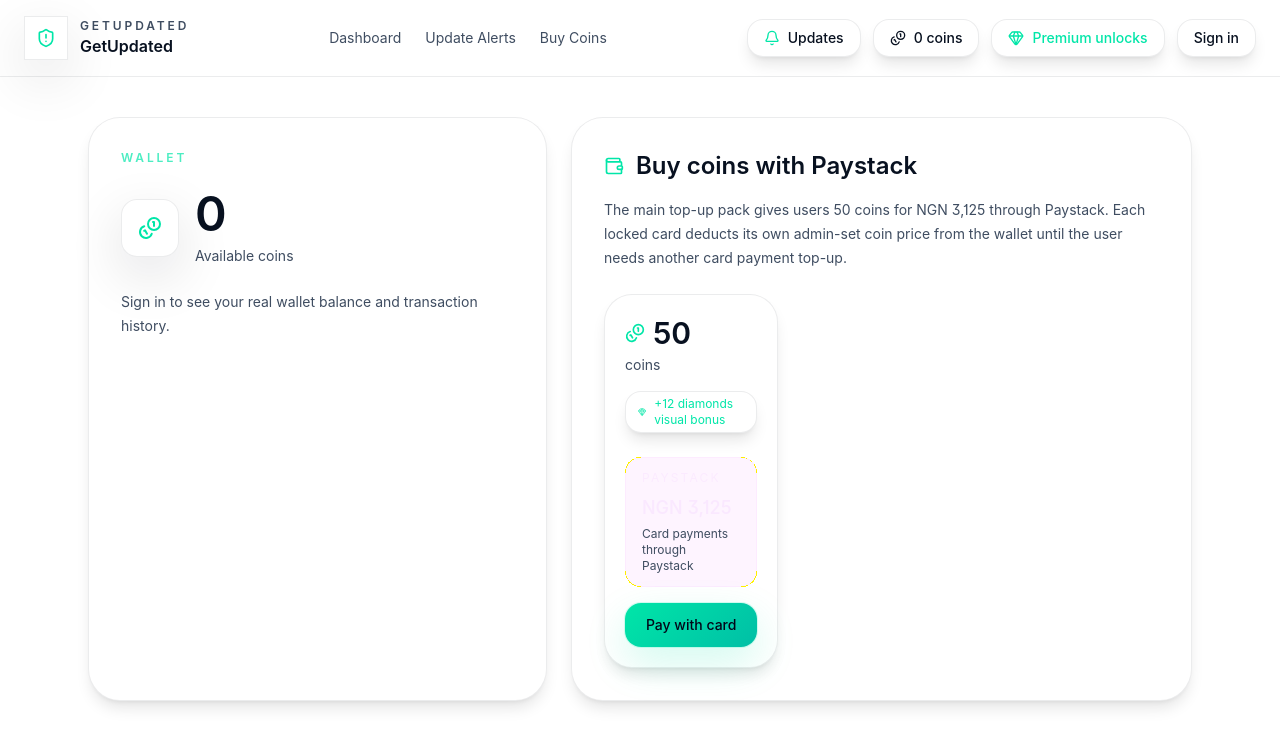
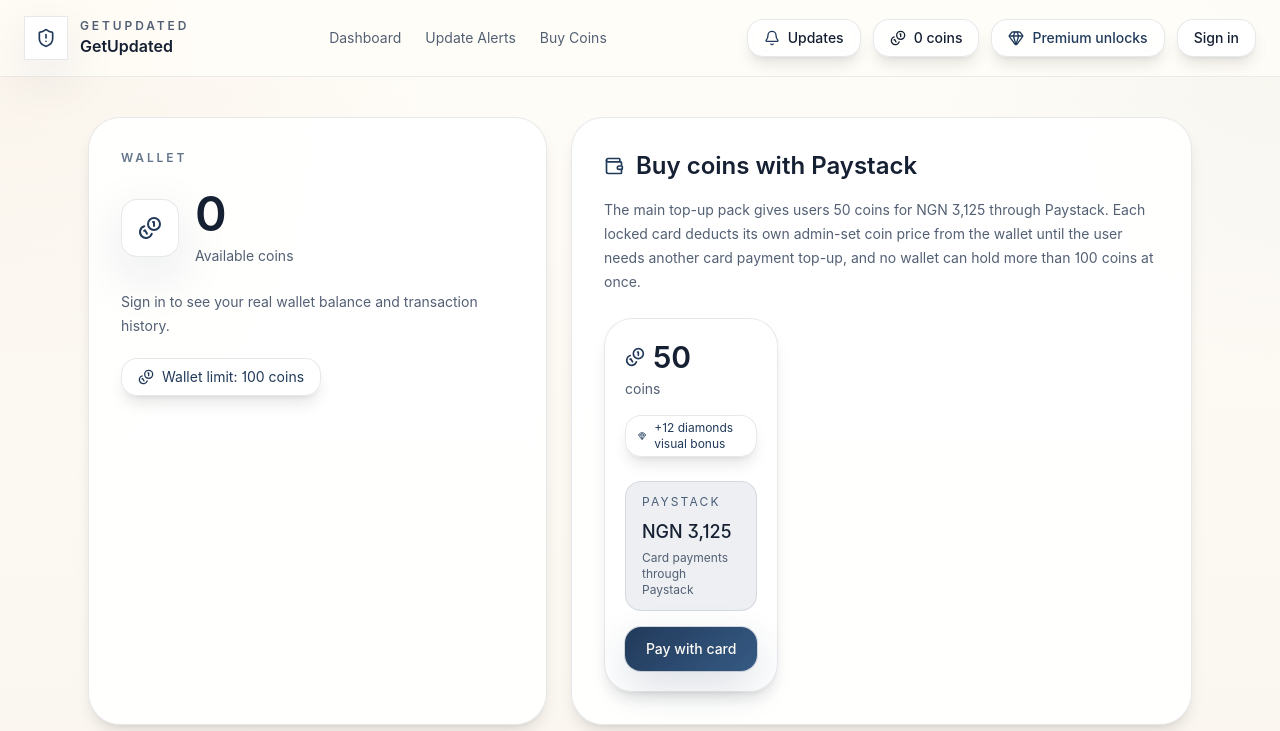
Before and after one commit to sigridka98-crypto/Vant, a Next.js app: page /wallet in a window 1280 px wide. Shown: the top 731 px of the page. Built offline with nearby package versions, Linux system fonts and the light colour scheme; no server answers; the database is empty.

Commit message:
Add wallet coin cap and refresh app theme

```diff
--- a/src/app/api/paystack/initialize/route.ts
+++ b/src/app/api/paystack/initialize/route.ts
@@ -2,12 +2,14 @@
 
 import { getAuthContext } from "@/lib/auth";
 import { isPaystackConfigured } from "@/lib/env";
+import { MAX_WALLET_COINS } from "@/lib/payments-config";
 import {
   createPaystackReference,
   getBundleById,
   initializePaystackTransaction
 } from "@/lib/paystack";
 import { createPendingPayment } from "@/lib/supabase/live-access";
+import { createSupabaseServiceClient } from "@/lib/supabase/server";
 
 type InitializeRequestBody =
   { flow: "wallet"; bundleId: string };
@@ -48,6 +50,24 @@
       if (!bundle) {
         return NextResponse.json(
           { ok: false, message: "Unknown coin bundle selected." },
+          { status: 400 }
+        );
+      }
+
+      const serviceSupabase = createSupabaseServiceClient();
+      const { data: wallet } = await serviceSupabase
+        .from("wallets")
+        .select("credit_balance")
+        .eq("user_id", auth.user.id)
+        .maybeSingle();
+      const currentBalance = wallet?.credit_balance ?? 0;
+
+      if (currentBalance + bundle.coins > MAX_WALLET_COINS) {
+        return NextResponse.json(
+          {
+            ok: false,
+            message: `You can only hold up to ${MAX_WALLET_COINS} coins at a time. Spend some coins before topping up again.`
+          },
           { status: 400 }
         );
       }
--- a/src/app/globals.css
+++ b/src/app/globals.css
@@ -2,26 +2,28 @@
 @import "tailwindcss";
 
 :root {
-  --color-primary: #00e6a8;
-  --color-primary-dark: #00bfa6;
-  --color-bg-primary: #ffffff;
-  --color-bg-secondary: #ffffff;
+  --color-primary: #213a5a;
+  --color-primary-dark: #365a84;
+  --color-bg-primary: #fffdf8;
+  --color-bg-secondary: #f8f2e8;
   --color-bg-soft: #ffffff;
-  --color-text-main: #081120;
-  --color-text-secondary: #3f4d61;
-  --color-text-muted: #657285;
-  --color-border-soft: rgba(8, 17, 32, 0.08);
+  --color-text-main: #162033;
+  --color-text-secondary: #536074;
+  --color-text-muted: #7b8698;
+  --color-border-soft: rgba(22, 32, 51, 0.1);
   --background: var(--color-bg-primary);
   --foreground: var(--color-text-main);
 }
 
 html[data-theme="dark"] {
-  --color-bg-primary: #020617;
-  --color-bg-secondary: #0b1220;
-  --color-bg-soft: #111827;
+  --color-primary: #c48a57;
+  --color-primary-dark: #8da88d;
+  --color-bg-primary: #09111f;
+  --color-bg-secondary: #111b2d;
+  --color-bg-soft: #131f34;
   --color-text-main: #ffffff;
-  --color-text-secondary: #9ca3af;
-  --color-text-muted: #6b7280;
+  --color-text-secondary: #b6c1d1;
+  --color-text-muted: #7f8ba0;
   --color-border-soft: rgba(255, 255, 255, 0.08);
 }
 
@@ -47,16 +49,19 @@
 
 body {
   min-height: 100vh;
-  background: #ffffff;
+  background:
+    radial-gradient(circle at top left, rgba(196, 138, 87, 0.08), transparent 24%),
+    radial-gradient(circle at top right, rgba(141, 168, 141, 0.08), transparent 20%),
+    linear-gradient(180deg, #fffdf8 0%, #fbf7f1 48%, #f5efe5 100%);
   color: var(--foreground);
   font-feature-settings: "ss01" on, "cv01" on;
 }
 
 html[data-theme="dark"] body {
   background:
-    radial-gradient(circle at top left, rgba(0, 230, 168, 0.1), transparent 24%),
-    radial-gradient(circle at top right, rgba(0, 191, 166, 0.08), transparent 22%),
-    linear-gradient(180deg, #020617 0%, #07101d 35%, #0b1220 100%);
+    radial-gradient(circle at top left, rgba(196, 138, 87, 0.12), transparent 24%),
+    radial-gradient(circle at top right, rgba(141, 168, 141, 0.09), transparent 22%),
+    linear-gradient(180deg, #09111f 0%, #0d1627 35%, #111b2d 100%);
 }
 
 a {
@@ -78,7 +83,7 @@
 
 @layer base {
   ::selection {
-    background: rgba(0, 230, 168, 0.24);
+    background: rgba(196, 138, 87, 0.22);
     color: var(--color-text-main);
   }
 
@@ -86,10 +91,10 @@
   textarea:focus,
   select:focus {
     outline: none;
-    border-color: rgba(0, 230, 168, 0.55);
+    border-color: rgba(54, 90, 132, 0.38);
     box-shadow:
-      0 0 0 1px rgba(0, 230, 168, 0.34),
-      0 0 0 6px rgba(0, 230, 168, 0.08);
+      0 0 0 1px rgba(54, 90, 132, 0.26),
+      0 0 0 6px rgba(196, 138, 87, 0.08);
   }
 }
 
@@ -97,7 +102,7 @@
   .vant-card {
     @apply rounded-2xl border shadow-lg backdrop-blur;
     border-color: var(--color-border-soft);
-    background: var(--color-bg-soft);
+    background: color-mix(in srgb, var(--color-bg-soft) 92%, transparent);
   }
 
   .vant-card-hover {
@@ -107,31 +112,39 @@
   .vant-card-hover:hover {
     filter: brightness(1.03);
     box-shadow:
-      0 18px 40px rgba(2, 6, 23, 0.12),
-      0 0 0 1px rgba(0, 230, 168, 0.1);
+      0 20px 44px rgba(22, 32, 51, 0.1),
+      0 0 0 1px rgba(33, 58, 90, 0.08);
   }
 
   .vant-glass {
     @apply border backdrop-blur;
     border-color: var(--color-border-soft);
     background: var(--color-bg-soft);
-    box-shadow: 0 18px 55px rgba(2, 6, 23, 0.12);
+    box-shadow: 0 18px 55px rgba(22, 32, 51, 0.1);
   }
 
   .vant-btn {
-    @apply inline-flex items-center justify-center rounded-2xl px-5 py-3 font-medium text-slate-950 shadow-lg transition duration-200;
+    @apply inline-flex items-center justify-center rounded-2xl px-5 py-3 font-medium shadow-lg transition duration-200;
     background: linear-gradient(135deg, var(--color-primary) 0%, var(--color-primary-dark) 100%);
     box-shadow:
-      0 0 0 1px rgba(0, 230, 168, 0.16),
-      0 16px 40px rgba(0, 230, 168, 0.18);
+      0 0 0 1px rgba(33, 58, 90, 0.18),
+      0 16px 40px rgba(33, 58, 90, 0.16);
+    color: #fefcf8;
   }
 
   .vant-btn:hover {
     filter: brightness(1.05);
     box-shadow:
-      0 0 0 1px rgba(0, 230, 168, 0.24),
-      0 20px 44px rgba(0, 230, 168, 0.24),
-      0 0 24px rgba(0, 230, 168, 0.18);
+      0 0 0 1px rgba(33, 58, 90, 0.24),
+      0 20px 44px rgba(33, 58, 90, 0.2),
+      0 0 24px rgba(196, 138, 87, 0.12);
+  }
+
+  .vant-btn:disabled {
+    cursor: not-allowed;
+    opacity: 0.6;
+    filter: none;
+    box-shadow: none;
   }
 
   .vant-btn-secondary {
@@ -144,8 +157,8 @@
   .vant-btn-secondary:hover {
     filter: brightness(1.06);
     box-shadow:
-      0 16px 34px rgba(2, 6, 23, 0.3),
-      0 0 20px rgba(0, 230, 168, 0.08);
+      0 16px 34px rgba(22, 32, 51, 0.14),
+      0 0 20px rgba(196, 138, 87, 0.06);
   }
 
   .vant-input {
@@ -161,8 +174,8 @@
 }
 
 html[data-theme="light"] .site-shell-header {
-  background: #ffffff;
-  border-color: rgba(8, 17, 32, 0.08);
+  background: rgba(255, 253, 248, 0.88);
+  border-color: rgba(22, 32, 51, 0.08);
 }
 
 html[data-theme="light"] .dashboard-shell,
@@ -170,7 +183,7 @@
 html[data-theme="light"] .dashboard-sidebar,
 html[data-theme="light"] .dashboard-empty,
 html[data-theme="light"] .dashboard-alert-hero {
-  background: #ffffff !important;
+  background: #fffdf8 !important;
 }
 
 html[data-theme="light"] .dashboard-shell,
@@ -178,13 +191,15 @@
 html[data-theme="light"] .dashboard-main,
 html[data-theme="light"] .dashboard-empty,
 html[data-theme="light"] .dashboard-alert-hero {
-  border-color: rgba(8, 17, 32, 0.08) !important;
-  box-shadow: 0 18px 55px rgba(2, 6, 23, 0.08) !important;
+  border-color: rgba(22, 32, 51, 0.08) !important;
+  box-shadow: 0 18px 55px rgba(22, 32, 51, 0.08) !important;
 }
 
 html[data-theme="light"] .dashboard-sidebar,
 html[data-theme="light"] .dashboard-main {
-  background-image: none !important;
+  background-image:
+    radial-gradient(circle at top right, rgba(196, 138, 87, 0.08), transparent 18%),
+    linear-gradient(180deg, #fffdf8 0%, #fbf7f1 100%) !important;
 }
 
 html[data-theme="light"] .dashboard-shell .text-white,
--- a/src/app/wallet/page.tsx
+++ b/src/app/wallet/page.tsx
@@ -3,10 +3,16 @@
 import { resetLocalDemoState } from "@/app/local/actions";
 import { PaystackCheckoutButton } from "@/components/payments/paystack-checkout-button";
 import { getAuthContext } from "@/lib/auth";
+import { MAX_WALLET_COINS } from "@/lib/payments-config";
 import { getWalletPageData } from "@/lib/supabase/queries";
 
 export default async function WalletPage() {
   const [{ user }, walletSummary] = await Promise.all([getAuthContext(), getWalletPageData()]);
+  const primaryBundle = walletSummary.bundles[0];
+  const walletCapReached = walletSummary.balance >= MAX_WALLET_COINS;
+  const canBuyPrimaryBundle = primaryBundle
+    ? walletSummary.balance + primaryBundle.coins <= MAX_WALLET_COINS
+    : false;
 
   return (
     <main className="mx-auto flex w-full max-w-6xl flex-col gap-8 px-6 py-10">
@@ -24,11 +30,15 @@
           </div>
           <p className="mt-6 max-w-md text-sm leading-6 text-text-secondary">
             {walletSummary.isConfigured
-                ? user
+              ? user
                 ? "Your wallet is now reading from Supabase, and users can top up coins through Paystack card payments."
                 : "Sign in to see your real wallet balance and transaction history."
               : "Connect Supabase to activate live wallet balances and transaction history."}
           </p>
+          <div className="vant-card mt-5 inline-flex items-center gap-2 rounded-2xl px-4 py-2 text-sm text-primary">
+            <Coins className="h-4 w-4" />
+            Wallet limit: {MAX_WALLET_COINS} coins
+          </div>
           {!walletSummary.isConfigured ? (
             <div className="vant-card mt-5 inline-flex items-center gap-2 rounded-2xl px-4 py-2 text-sm text-primary">
               <DatabaseZap className="h-4 w-4" />
@@ -43,14 +53,11 @@
             <h1 className="text-2xl font-semibold text-text-main">Buy coins with Paystack</h1>
           </div>
           <p className="mt-4 max-w-2xl text-sm leading-6 text-text-secondary">
-            The main top-up pack gives users 50 coins for NGN 3,125 through Paystack. Each locked card deducts its own admin-set coin price from the wallet until the user needs another card payment top-up.
+            The main top-up pack gives users 50 coins for NGN 3,125 through Paystack. Each locked card deducts its own admin-set coin price from the wallet until the user needs another card payment top-up, and no wallet can hold more than {MAX_WALLET_COINS} coins at once.
           </p>
           <div className="mt-6 grid gap-4 md:grid-cols-3">
             {walletSummary.bundles.map((bundle) => (
-              <article
-                key={bundle.id}
-                className="vant-card vant-card-hover rounded-[28px] p-5"
-              >
+              <article key={bundle.id} className="vant-card vant-card-hover rounded-[28px] p-5">
                 <div className="flex items-center gap-2">
                   <Coins className="h-5 w-5 text-primary" />
                   <p className="text-3xl font-semibold text-text-main">{bundle.coins}</p>
@@ -60,17 +67,26 @@
                   <Gem className="h-3.5 w-3.5" />+{bundle.diamondsBonus ?? 0} diamonds visual bonus
                 </div>
                 <div className="mt-6 space-y-4">
-                  <div className="rounded-2xl border border-fuchsia-300/12 bg-fuchsia-400/8 px-4 py-3">
-                    <p className="text-xs uppercase tracking-[0.18em] text-fuchsia-100/80">Paystack</p>
-                    <p className="mt-2 text-lg font-medium text-fuchsia-100">{bundle.paystackPriceLabel}</p>
+                  <div className="rounded-2xl border border-primary/12 bg-primary/8 px-4 py-3">
+                    <p className="text-xs uppercase tracking-[0.18em] text-primary/80">Paystack</p>
+                    <p className="mt-2 text-lg font-medium text-text-main">{bundle.paystackPriceLabel}</p>
                     <p className="mt-1 text-xs text-text-secondary">Card payments through Paystack</p>
                   </div>
                   <PaystackCheckoutButton
                     flow="wallet"
                     bundleId={bundle.id}
                     label="Pay with card"
+                    disabled={!canBuyPrimaryBundle}
+                    disabledLabel={walletCapReached ? "Wallet full" : "Spend coins first"}
                     className="vant-btn w-full text-sm"
                   />
+                  {!canBuyPrimaryBundle ? (
+                    <p className="text-xs leading-5 text-text-secondary">
+                      {walletCapReached
+                        ? `This wallet is already at the ${MAX_WALLET_COINS} coin limit.`
+                        : `This top-up would go above ${MAX_WALLET_COINS} coins. Unlock a few cards first, then top up again.`}
+                    </p>
+                  ) : null}
                 </div>
               </article>
             ))}
@@ -137,7 +153,6 @@
           ))}
         </div>
       </section>
-
     </main>
   );
 }
--- a/src/components/payments/paystack-checkout-button.tsx
+++ b/src/components/payments/paystack-checkout-button.tsx
@@ -8,6 +8,8 @@
     bundleId: string;
     className: string;
     label: string;
+    disabled?: boolean;
+    disabledLabel?: string;
   };
 
 export function PaystackCheckoutButton(props: PaystackCheckoutButtonProps) {
@@ -52,10 +54,10 @@
       <button
         type="button"
         onClick={handleClick}
-        disabled={isLoading}
+        disabled={isLoading || props.disabled}
         className={props.className}
       >
-        {isLoading ? "Opening Paystack..." : props.label}
+        {isLoading ? "Opening Paystack..." : props.disabled ? (props.disabledLabel ?? props.label) : props.label}
       </button>
       {error ? <p className="mt-3 text-sm text-rose-100">{error}</p> : null}
     </div>
--- a/src/lib/payments-config.ts
+++ b/src/lib/payments-config.ts
@@ -1,4 +1,6 @@
 import type { CoinTopUpPack, CreditBundle } from "@/types";
+
+export const MAX_WALLET_COINS = 100;
 
 export const creditBundles: CreditBundle[] = [
   {
@@ -18,9 +20,10 @@
   priceLabel: "NGN 3,125",
   amountKobo: 312500,
   billingLabel: "one-time top-up",
-  description: "A one-time 50 coin top-up that users spend across admin-priced locked update cards.",
+  description: "A one-time 50 coin top-up that users spend across admin-priced locked update cards, with a wallet limit of 100 coins at a time.",
   features: [
     "50 coins added after successful payment",
+    "Users can hold up to 100 coins at once",
     "Admin sets card prices in coins",
     "Each locked card deducts its own coin amount",
     "Users top up again when their balance runs low"
```
Also changed, not shown: src/app/page.tsx (+57 -60 lines), src/lib/supabase/live-access.ts (+18 -0 lines).
